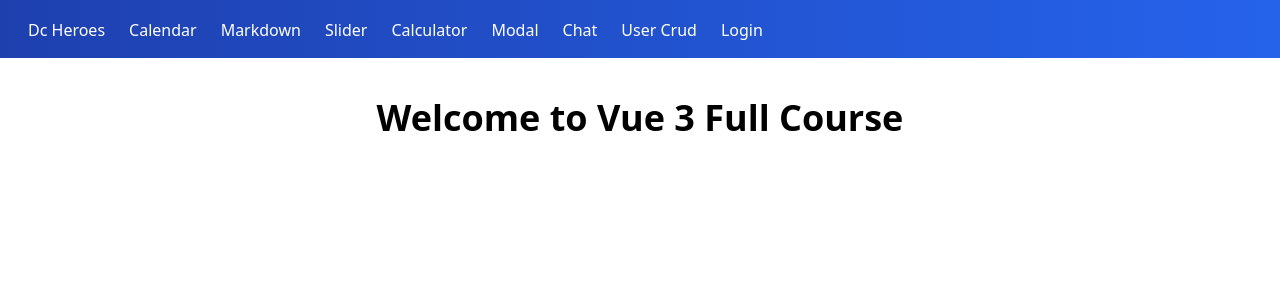
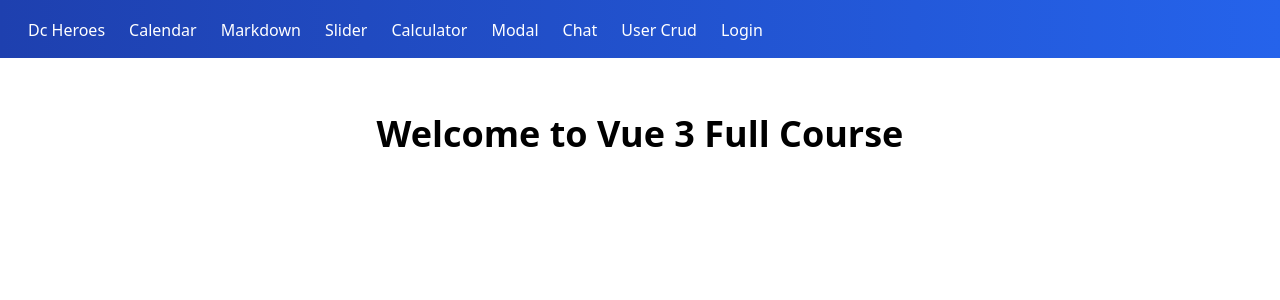
Before and after one commit to rodionsibov/curly-barnacle, a Vue app: page / in a window 1280 px wide. Shown: the top 300 px of the page. Built offline with nearby package versions, Linux system fonts and the light colour scheme; no server answers.

Commit message:
Update Home.vue

```diff
--- a/src/views/Home.vue
+++ b/src/views/Home.vue
@@ -1,6 +1,6 @@
 <template>
   <div class="m-auto">
-    <h1 class="text-4xl font-bold mt-10 text-center">Welcome to Vue 3 Full Course</h1>
+    <h1 class="text-4xl font-bold mt-10 p-4 text-center">Welcome to Vue 3 Full Course</h1>
   </div>
 </template>
 
```
